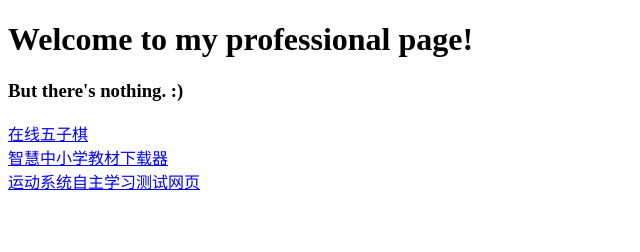
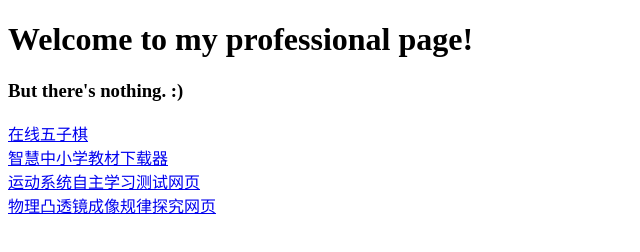
Before and after one commit to wmzb1002/wmzb1002.github.io, a plain HTML site: page index.html in a window 1280 px wide. Shown: the whole page, without its empty margins (0-640 px from the left). Drawn offline with Linux system fonts and the light colour scheme.

Commit message:
feat(index): 添加物理凸透镜成像规律探究网页链接
- 在主页中新增指向“物理凸透镜成像规律探究网页”的超链接-为新添加的链接增加了换行符以保持页面布局整洁

```diff
--- a/index.html
+++ b/index.html
@@ -14,6 +14,8 @@
     <a href="SmartEduDownload/" target="_blank">智慧中小学教材下载器</a>
     <br>
     <a href="G8BioTest/" target="_blank">运动系统自主学习测试网页</a>
+    <br>
+    <a href="PhyCLILE/" target="_blank">物理凸透镜成像规律探究网页</a>
 </body>
 </html>
 <!-- 这行注释证明本页面由czh开发，跟💩一样，勿喷 -->
```
